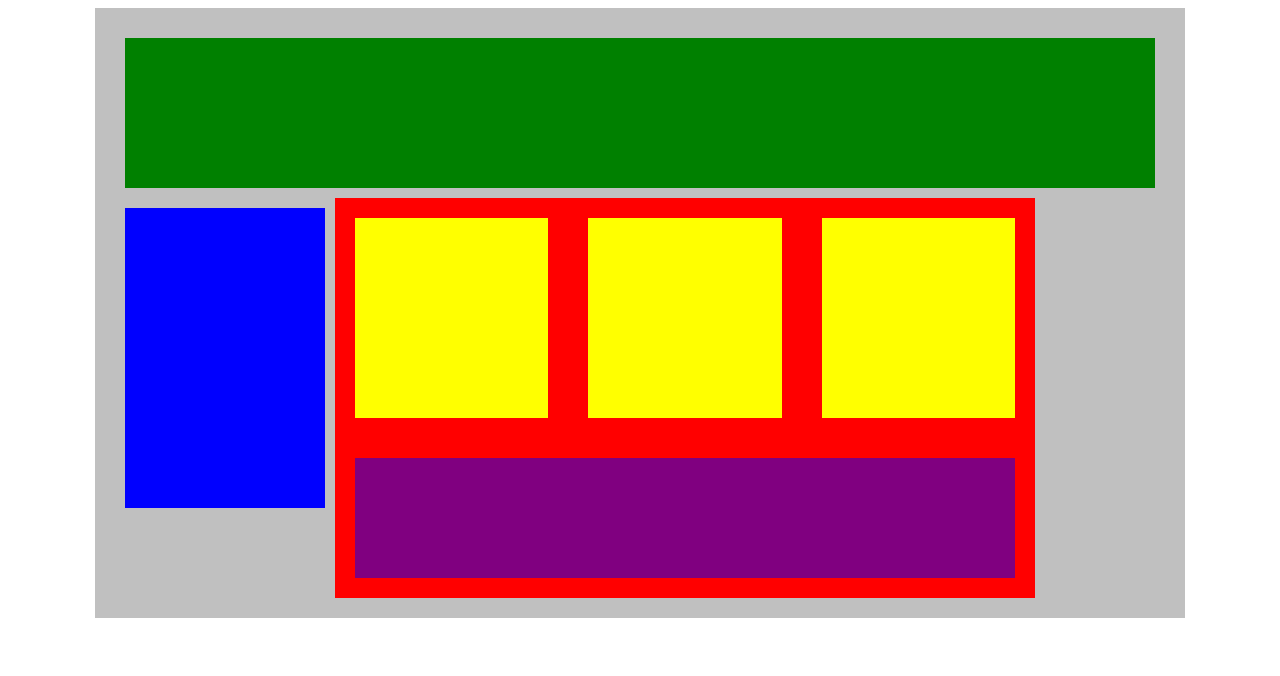
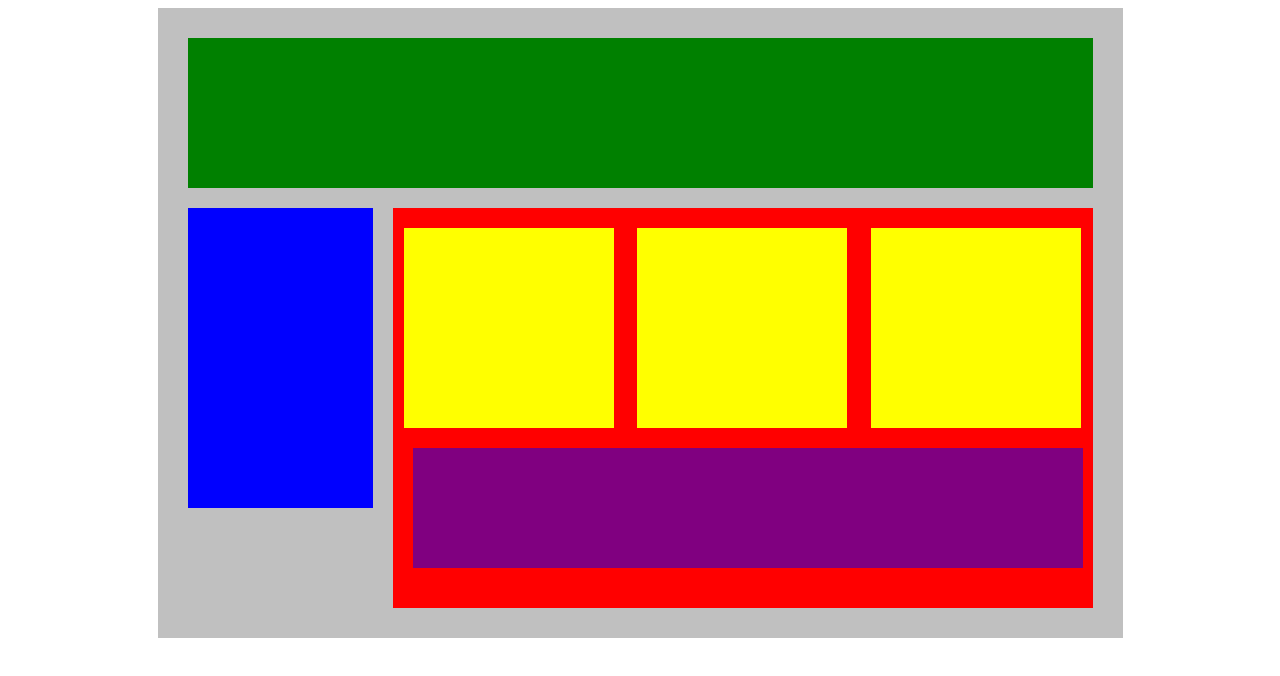
Before and after one commit to Samuel-Trujillo/FlexOurBlocks, a plain HTML site: page FlexOurBlocks.html in a window 1280 px wide. Drawn offline with Linux system fonts and the light colour scheme.

Commit message:
sizing fix

```diff
--- a/style.css
+++ b/style.css
@@ -1,5 +1,5 @@
 .container{
-    width: 1050px;
+    width: 925px;
     background-color: silver;
     margin: 0px auto;
     padding: 20px;
@@ -18,20 +18,22 @@
 .main {
     height: 400px;
     width: 700px;
+    margin: 10px;
     background-color: red;
 }
 .sub-content {
     height: 200px;
     width: 210px;
-    margin: 20px;
+    margin-top: 20px;
     background-color: yellow;
 }
 #advertisement {
     height: 120px;
-    width: 660px;
+    width: 670px;
     margin: 20px;
     background-color: purple;
 }
 .row {
-    display:flex
- }
+    display:flex;
+    justify-content: space-around;
+}
```
